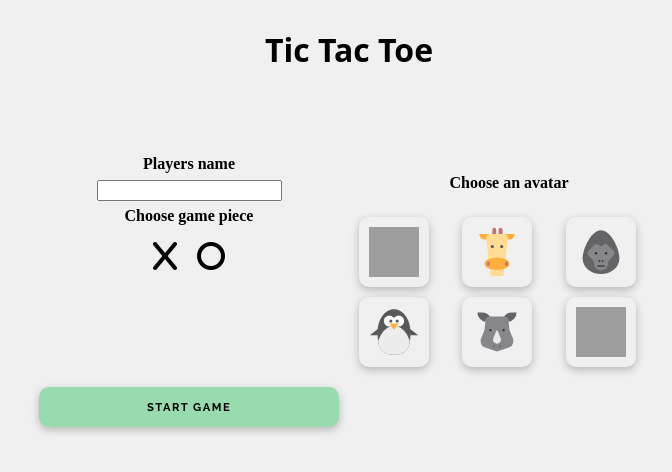
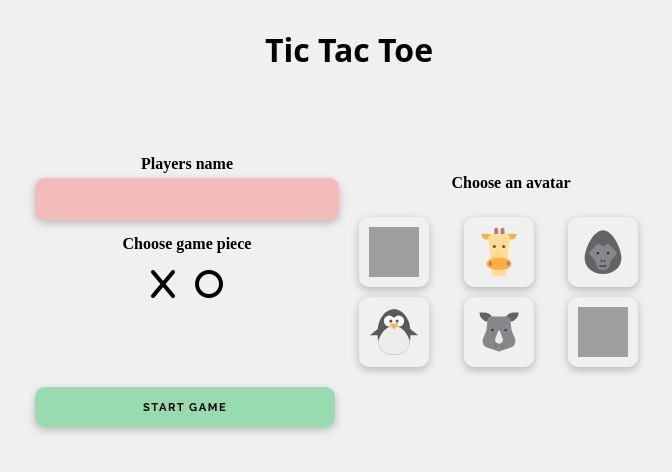
Before and after one commit to CeciliaL1/vue-tic-tac-toe, a Vue app: page / in a window 1280 px wide. Shown: the top 472 px of the page, without its empty margins (291-963 px from the left). Built offline with nearby package versions, Linux system fonts and the light colour scheme; grey boxes are pictures that could not be loaded; a web font is replaced by a local one.

Commit message:
:sparkles: winner in localstorage

```diff
--- a/src/components/ChooseAvatar.vue
+++ b/src/components/ChooseAvatar.vue
@@ -32,6 +32,9 @@ img {
     box-shadow: rgba(0, 0, 0, 0.24) 0px 3px 8px;
 
     padding: 10px;
-    border-radius: 10px
-;}
+    border-radius: 10px;
+}
+img:hover{
+    background-color: var(--color-peach);
+}
 </style>
--- a/src/components/GameBoard.vue
+++ b/src/components/GameBoard.vue
@@ -1,6 +1,7 @@
 <script setup lang="ts">
 import { ref } from 'vue';
 import type { IPlayer } from '../models/Player'
+
 
 const storedPlayers= ref<IPlayer[]>(JSON.parse(localStorage.getItem('players') || '{}'));
 const storedGameBoard = ref(JSON.parse(localStorage.getItem('gameBoard') || ''));
--- a/src/components/InputPlayer.vue
+++ b/src/components/InputPlayer.vue
@@ -9,7 +9,6 @@ let playerName = ref('');
 let gamePiece = ref( );
 let avatar = ref('');
 
-
 const handlePiece = (piece: number) => {
     gamePiece.value = piece;
 
@@ -20,6 +19,7 @@ const handleAvatar = (animal:string) => {
 }
 
 const handleSubmit = () => {
+
     if(playerName.value === '') {
        return
     }
@@ -72,5 +72,21 @@ form h4 {
 form p {
     color: var(--error-message-color);
 }
+form input {
+    height: 40px;
+    width: 300px;
+    border-radius: 10px;
+    background-color: var(--color-peach);
+    border: none;
+    box-shadow: rgba(0, 0, 0, 0.24) 0px 3px 8px;
+    margin-bottom: 10px;
+    cursor: pointer;
+    outline: none;
+}
+form input:hover {
+    background-color: var(--color-ligher-green);
+    opacity: 70%;
+}
+
 
 </style>
--- a/src/components/TicTacToeApp.vue
+++ b/src/components/TicTacToeApp.vue
@@ -2,7 +2,7 @@
 import GameBoard from '../components/GameBoard.vue'
 import InputPlayer from './InputPlayer.vue'
 import type { IPlayer } from '../models/Player'
-import {  onMounted, ref } from 'vue'
+import {  ref, toRaw } from 'vue'
 import DisplayWinner from './DisplayWinner.vue'
 
 let players: IPlayer[] = [];
@@ -11,7 +11,7 @@ let winner = ref<IPlayer[]>()
 
 
 const storedPlayers = ref<IPlayer[]>(JSON.parse(localStorage.getItem('players') || '{}'));
-const storedWinner = ref<IPlayer[]>(JSON.parse(localStorage.getItem('winner') || '{}'))
+
 
     const gameBoard = [
         [0,0,0],
@@ -19,9 +19,21 @@ const storedWinner = ref<IPlayer[]>(JSON.parse(localStorage.getItem('winner') ||
         [0,0,0]
     ]
 
+const getStoredWinner = () => {
+    const storedData = localStorage.getItem('winner');
+    if(!storedData) {
+    return [];
+}
+try {
+    return JSON.parse(storedData) as IPlayer[];
+  } catch (error) {
+    return [];
+  }
+}
 
 const  init =() => {
-
+    const storedWinner = ref<IPlayer[]>(getStoredWinner())
+        console.log(storedWinner.value)
         if(storedPlayers.value.length === 2) {
             localStorage.setItem('gameBoard', JSON.stringify(gameBoard));
             //start Game
@@ -30,6 +42,8 @@ const  init =() => {
 
         if(storedWinner.value.length === 1) {
             enableGame.value = 'isAWinner'
+            winner.value = toRaw(storedWinner.value)
+
         }
 
     }
@@ -39,7 +53,7 @@ const  init =() => {
 const startGame = (player: IPlayer) => {
 
     localStorage.setItem('gameBoard', JSON.stringify(gameBoard));
-    console.log('starta spel', player)
+
     players.push(player)
     localStorage.setItem('players', JSON.stringify(players));
 
@@ -70,10 +84,9 @@ const playAgain = () =>{
 
 };
 const newGame = () => {
-    localStorage.removeItem('players')
-    localStorage.removeItem('winner')
-    localStorage.removeItem('gameBoard')
-    enableGame.value = 'enableGame';
+ localStorage.clear();
+ players = [];
+enableGame.value = 'enableGame';
 }
 
 </script>
@@ -84,10 +97,10 @@ const newGame = () => {
 </div>
 
 <div class="content" v-if="enableGame === 'enableGame'">
-    <InputPlayer  @start-game="startGame"/>
+    <InputPlayer  @start-game="startGame" :player="storedPlayers"/>
 </div>
 <div class="content"  v-if="enableGame === '' ">
-    <GameBoard @check-values="checkValues" />
+    <GameBoard @check-values="checkValues"/>
 </div>
 
 
```
